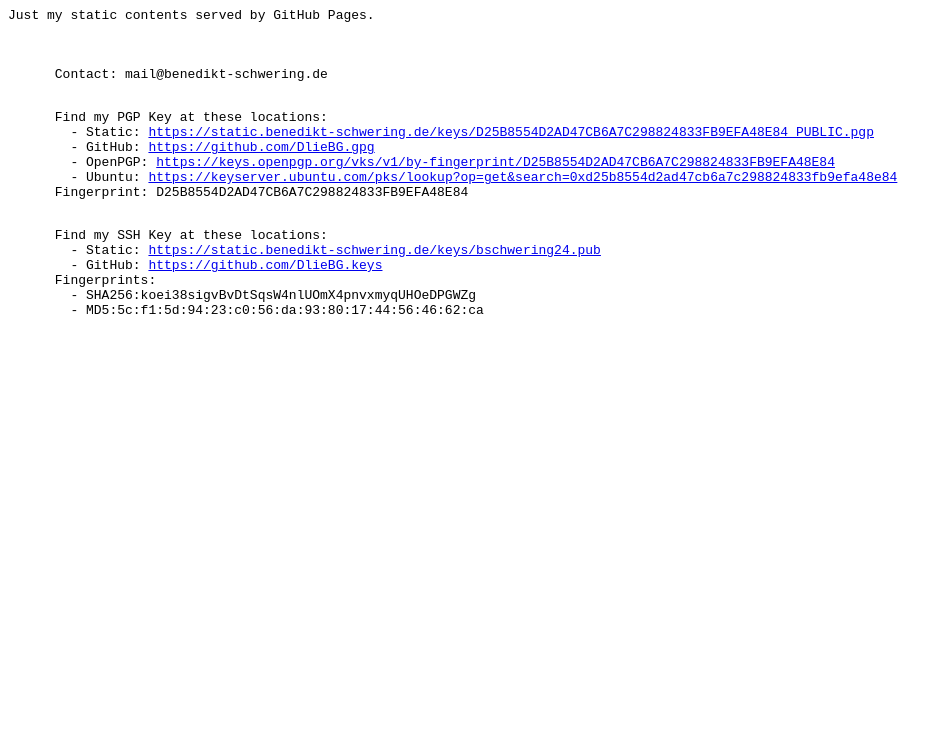
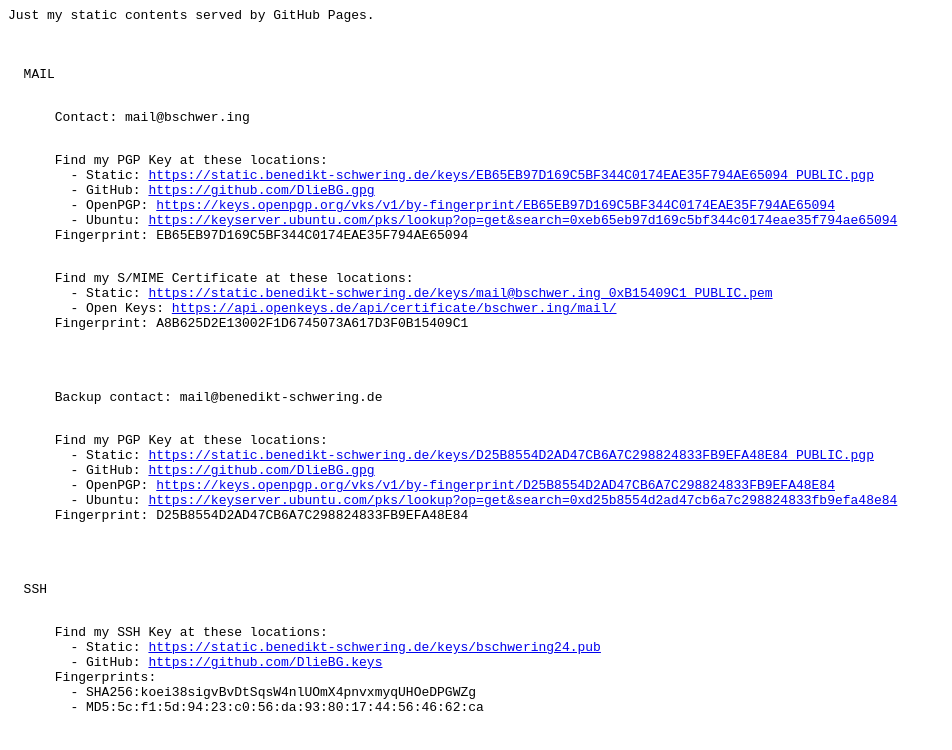
Before and after one commit to DlieBG/static, a plain HTML site: page index.html in a window 1280 px wide. Shown: the whole page, without its empty margins (0-952 px from the left). Drawn offline with Linux system fonts and the light colour scheme.

Commit message:
add new mail

```diff
--- a/index.html
+++ b/index.html
@@ -8,7 +8,33 @@
     <br>
 
     <pre>
-      Contact: mail@benedikt-schwering.de
+  MAIL
+    </pre>
+
+    <pre>
+      Contact: mail@bschwer.ing
+    </pre>
+
+    <pre>
+      Find my PGP Key at these locations:
+        - Static: <a href="https://static.benedikt-schwering.de/keys/EB65EB97D169C5BF344C0174EAE35F794AE65094_PUBLIC.pgp">https://static.benedikt-schwering.de/keys/EB65EB97D169C5BF344C0174EAE35F794AE65094_PUBLIC.pgp</a>
+        - GitHub: <a href="https://github.com/DlieBG.gpg">https://github.com/DlieBG.gpg</a>
+        - OpenPGP: <a href="https://keys.openpgp.org/vks/v1/by-fingerprint/EB65EB97D169C5BF344C0174EAE35F794AE65094">https://keys.openpgp.org/vks/v1/by-fingerprint/EB65EB97D169C5BF344C0174EAE35F794AE65094</a>
+        - Ubuntu: <a href="https://keyserver.ubuntu.com/pks/lookup?op=get&search=0xeb65eb97d169c5bf344c0174eae35f794ae65094">https://keyserver.ubuntu.com/pks/lookup?op=get&search=0xeb65eb97d169c5bf344c0174eae35f794ae65094</a>
+      Fingerprint: EB65EB97D169C5BF344C0174EAE35F794AE65094
+    </pre>
+
+    <pre>
+      Find my S/MIME Certificate at these locations:
+        - Static: <a href="https://static.benedikt-schwering.de/keys/mail@bschwer.ing_0xB15409C1_PUBLIC.pem">https://static.benedikt-schwering.de/keys/mail@bschwer.ing_0xB15409C1_PUBLIC.pem</a>
+        - Open Keys: <a href="https://api.openkeys.de/api/certificate/bschwer.ing/mail/">https://api.openkeys.de/api/certificate/bschwer.ing/mail/</a>
+      Fingerprint: A8B625D2E13002F1D6745073A617D3F0B15409C1
+    </pre>
+
+    <br>
+
+    <pre>
+      Backup contact: mail@benedikt-schwering.de
     </pre>
 
     <pre>
@@ -18,6 +44,12 @@
         - OpenPGP: <a href="https://keys.openpgp.org/vks/v1/by-fingerprint/D25B8554D2AD47CB6A7C298824833FB9EFA48E84">https://keys.openpgp.org/vks/v1/by-fingerprint/D25B8554D2AD47CB6A7C298824833FB9EFA48E84</a>
         - Ubuntu: <a href="https://keyserver.ubuntu.com/pks/lookup?op=get&search=0xd25b8554d2ad47cb6a7c298824833fb9efa48e84">https://keyserver.ubuntu.com/pks/lookup?op=get&search=0xd25b8554d2ad47cb6a7c298824833fb9efa48e84</a>
       Fingerprint: D25B8554D2AD47CB6A7C298824833FB9EFA48E84
+    </pre>
+
+    <br>
+
+    <pre>
+  SSH
     </pre>
 
     <pre>
```
Also changed, not shown: 2 other files.
